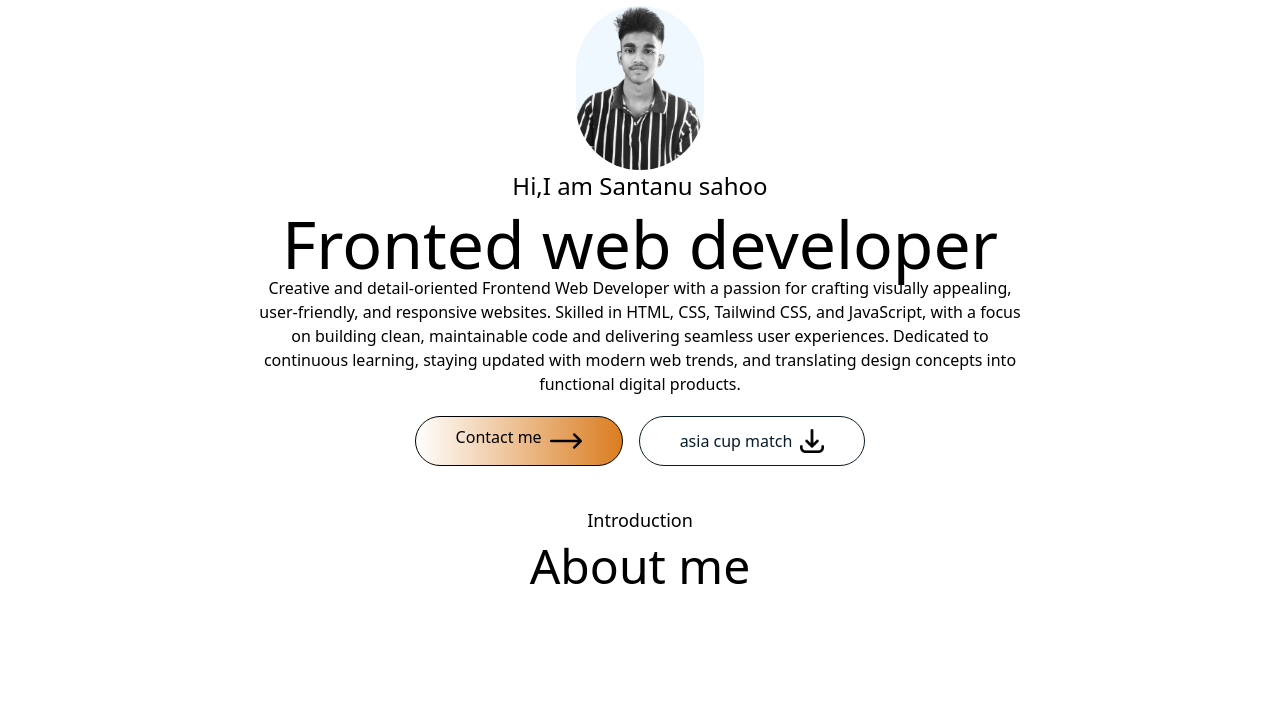
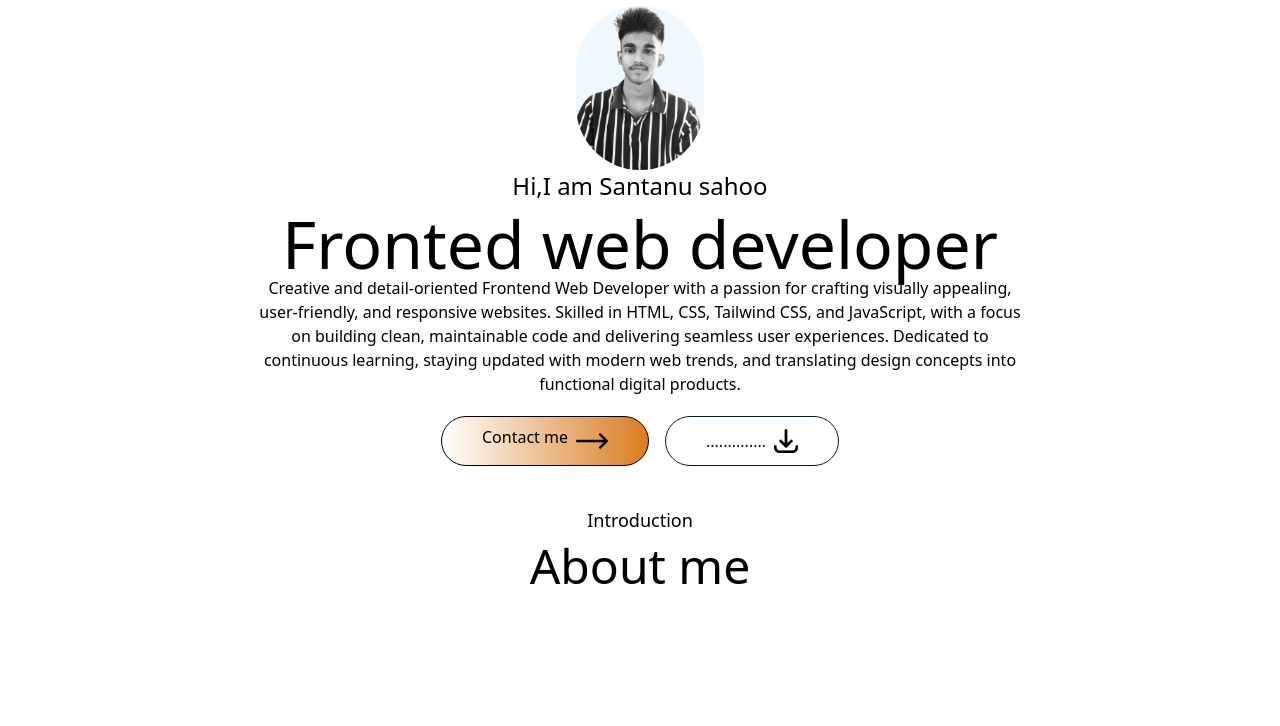
Before and after one commit to SD-77500/bss, a website: page index.html in a window 1280 px wide. Shown: the part 74-800 px from the top of the page. Drawn offline with Linux system fonts and the light colour scheme.

Commit message:
Update index.html

```diff
--- a/index.html
+++ b/index.html
@@ -83,9 +83,9 @@
 
 
 
-     <a href="https://tataplay.slivcdn.com/hls/live/2020591-b/TEN3HD/master_3500.m3u8"
+     <a href=""
      class="  px-10 py-3 border  rounded-full bg-white
-    text-wrap flex gap-2  mt-5 text-back"> asia cup match<img src="downloads.png" alt="" class="w-6"></a>
+    text-wrap flex gap-2  mt-5 text-back">  ..............<img src="downloads.png" alt="" class="w-6"></a>
 </div>
  </div>
 
```
